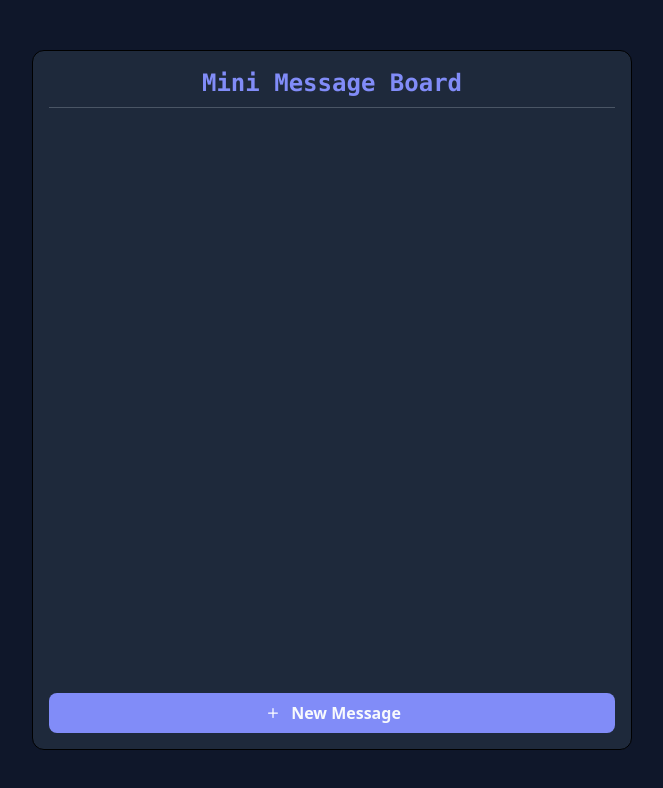
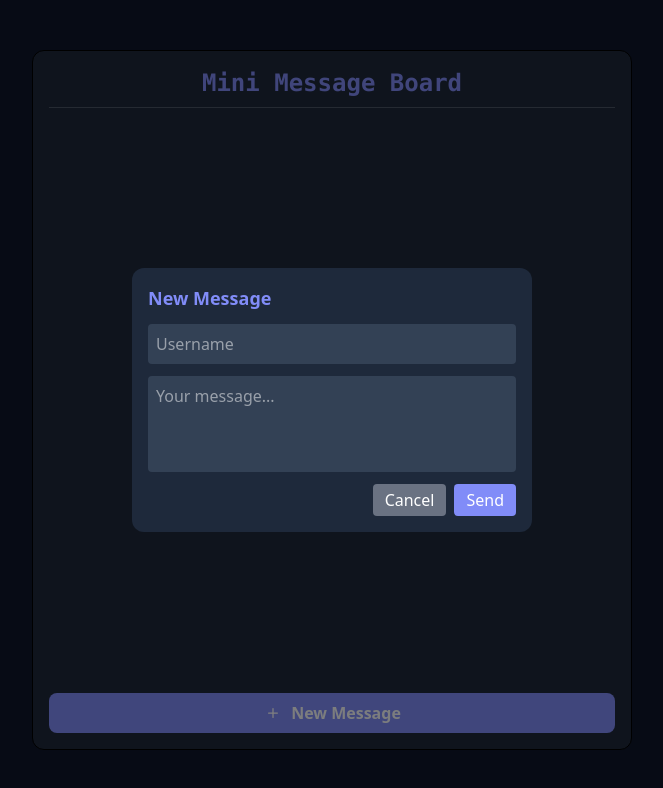
Before and after one commit to tzebohn/Odin-message-board, a React (Vite) app in the folder client/: page / in a window 1280 px wide. Both pictures are taken after a click on the button "New Message". Shown: the top 788 px of the page, without its empty margins (308-971 px from the left). Built offline with nearby package versions, Linux system fonts and the light colour scheme.

Commit message:
Create MessageForm component
- Enable dynamic display of MessageForm and input fields.
- Add basic form validation checks for form inputs.
- Set up callback functions between App and MessageForm for form submission.

```diff
--- a/client/src/App.jsx
+++ b/client/src/App.jsx
@@ -1,11 +1,31 @@
+import { useState } from 'react';
 import './App.css'
 import { IoIosAdd } from "react-icons/io";
+import MessageForm from './components/MessageForm';
 
 function App() {
 
+  const [showForm, setShowForm] = useState(false)
+
+  /**
+   * Sets setShowForm state to false.
+   * Unmounts MessageForm component.
+   */
+  function closeForm () {
+    setShowForm(false)
+  }
+
+  /**
+   * Submits message form data to backend server.
+   * @param {Object} messageFormData
+   */
+  function handleSubmit (messageFormData) {
+    console.log("Submitting form to backend")
+  }
+
   return (
     <main className='h-screen flex items-center justify-center bg-[#0F172A]'>
-      <section className='flex flex-col border rounded-xl bg-[#1E293B] p-4 w-full max-w-[90%] sm:max-w-[500px] md:max-w-[600px] h-[700px]'>
+      <section className='relative flex flex-col border rounded-xl bg-[#1E293B] p-4 w-full max-w-[90%] sm:max-w-[500px] md:max-w-[600px] h-[700px]'>
 
         <h1 className='text-xl md:text-2xl text-center text-[#818CF8] font-bold font-mono'>Mini Message Board</h1>
         <div className='border-t border-gray-600 my-2'></div>
@@ -14,11 +34,17 @@ function App() {
           <div className='flex-1 p-2 overflow-y-auto'>
 
           </div>
-          <button className='flex items-center justify-center gap-2 bg-[#818CF8] rounded-lg cursor-pointer hover:bg-[#4FC3F7] p-2'>
+          <button
+            onClick={() => setShowForm(true)}
+            className='flex items-center justify-center gap-2 bg-[#818CF8] rounded-lg cursor-pointer hover:bg-[#4FC3F7] p-2'
+          >
             <IoIosAdd className="text-xl text-white" />
             <span className='text-[#F8FAFC] font-semibold'>New Message</span>
           </button>
         </div>
+
+        {showForm && <MessageForm onClose={closeForm} onSubmit={handleSubmit}/>}
+
       </section>
     </main>
   )
--- /dev/null
+++ b/client/src/components/MessageForm.jsx
@@ -0,0 +1,78 @@
+import { useState } from "react";
+
+export default function MessageForm ({ onClose, onSubmit }) {
+    const [username, setUsername] = useState("")
+    const [message, setMessage] = useState("")
+    const [errors, setErrors] = useState({
+        user: false,
+        message: false
+    })
+
+    /**
+     * Handles the form submission:
+     * - Prevents default page reload
+     * - Ensures that username and message fields are not empty
+     * - Updates error state
+     * - Submits form if all fields are valid
+     * @param {React.FormEvent} e
+     */
+    function handleSubmit (e) {
+        e.preventDefault()
+
+        //  Simple client-side validation
+        const newErrors = {
+            user: username.trim() === "",
+            message: message.trim() === ""
+        }
+
+        setErrors(newErrors)
+
+        //  Submit valid form
+        if (!newErrors.user && !newErrors.message) {
+            onSubmit({ username, message }) // Send to parent component
+            onClose()   // Unmount MessageForm
+        }
+    }
+
+    return (
+        <div className="fixed inset-0 flex items-center justify-center bg-black/50 z-50">
+            <div className="bg-[#1E293B] p-4 rounded-xl w-[90%] sm:w-[400px]">
+                <h2 className="text-lg text-[#818CF8] font-bold mb-3">New Message</h2>
+
+                <form className="flex flex-col gap-3" onSubmit={handleSubmit}>
+                    <input
+                        type="text"
+                        placeholder="Username"
+                        className={`p-2 rounded bg-[#334155] text-white outline-none focus:ring-2 focus:ring-blue-500 ${errors.user && "border-2 border-red-500 focus:border-transparent"}`}
+                        value={username}
+                        onChange={(e) => setUsername(e.target.value)}
+                    />
+
+                    <textarea
+                        placeholder="Your message..."
+                        className={`p-2 rounded bg-[#334155] text-white h-24 resize-none outline-none focus:ring-2 focus:ring-blue-500 ${errors.message && "border-2 border-red-500 focus:border-transparent"}`}
+                        value={message}
+                        onChange={(e) => setMessage(e.target.value)}
+                    />
+
+                    <div className="flex gap-2 justify-end">
+                        <button
+                            type="button"
+                            className="px-3 py-1 rounded bg-gray-500 hover:bg-gray-600 text-white cursor-pointer"
+                            onClick={onClose}
+                        >
+                        Cancel
+                        </button>
+
+                        <button
+                            type="submit"
+                            className="px-3 py-1 rounded bg-[#818CF8] hover:bg-[#4FC3F7] text-white cursor-pointer"
+                        >
+                        Send
+                        </button>
+                    </div>
+                </form>
+            </div>
+        </div>
+    )
+}
```
